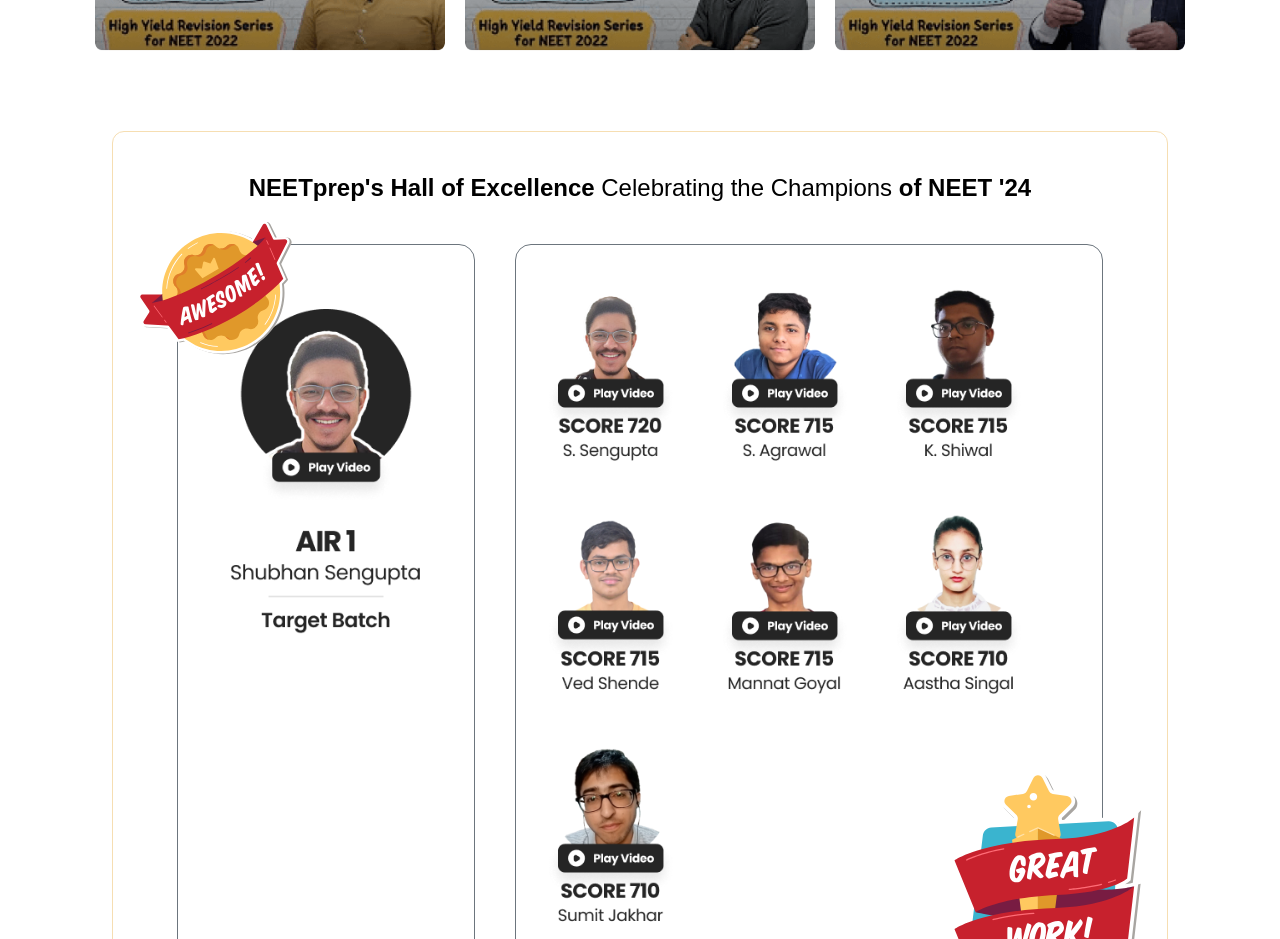
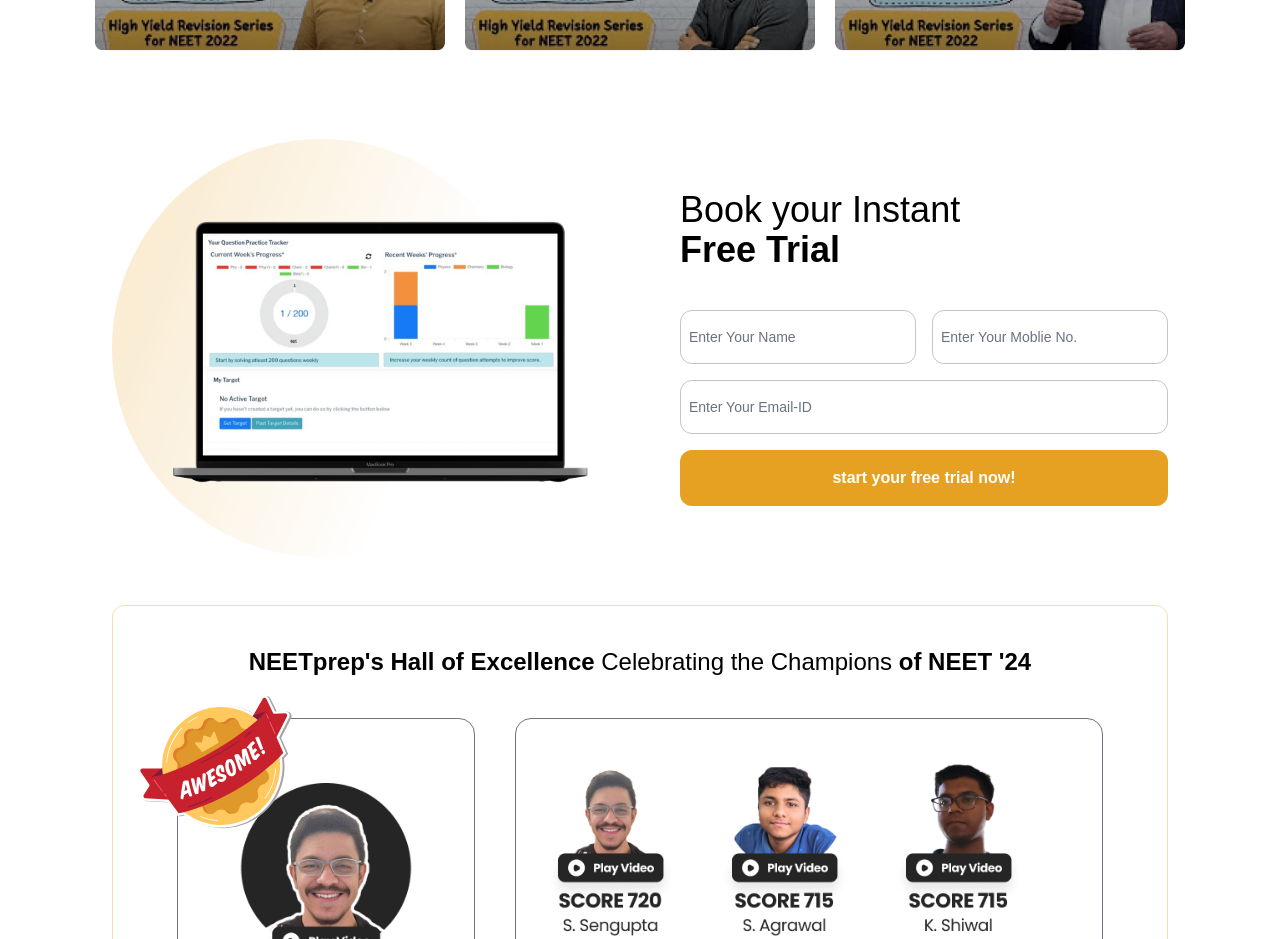
Before and after one commit to prashantsrana803/project1, a Next.js app: page / in a window 1280 px wide. Shown: the part 1100-2039 px from the top of the page. Built offline with nearby package versions, Linux system fonts and the light colour scheme.

Commit message:
free trial component done

```diff
--- /dev/null
+++ b/src/components/FreeTrial.tsx
@@ -0,0 +1,49 @@
+import Image from "next/image";
+import Laptop from "../../public/laptop-photo.png";
+import React from "react";
+
+const FreeTrial = () => {
+  return (
+    <div className="mx-28 my-12">
+      <div className="grid grid-cols-2 gap-20">
+        <div>
+          <Image src={Laptop} alt="laptop" width={546} height={468} />
+        </div>
+
+        <div className="flex flex-col justify-center">
+          <div>
+            <div className="font-extralight text-4xl">Book your Instant &nbsp;</div>
+            <div className="font-extrabold text-4xl pb-10">Free Trial</div>
+          </div>
+
+          <form className="flex flex-col">
+            <div className="grid grid-cols-2 gap-4">
+              <input
+                type="text"
+                className="border rounded-xl border-[#C5C5C5] mb-4 py-4 px-2 text-sm"
+                placeholder="Enter Your Name"
+              />
+              <input
+                type="phone"
+                className="border rounded-xl border-[#C5C5C5] mb-4 py-4 px-2 text-sm"
+                placeholder="Enter Your Moblie No."
+              />
+            </div>
+            <input
+              type="email"
+              className="border rounded-xl border-[#C5C5C5] mb-4 py-4 px-2 text-sm"
+              placeholder="Enter Your Email-ID"
+            />
+            <input
+              type="submit"
+              className="border-1 rounded-xl bg-[#E6A123] text-white font-bold py-4 px-4"
+              value="start your free trial now!"
+            />
+          </form>
+        </div>
+      </div>
+    </div>
+  );
+};
+
+export default FreeTrial;
--- a/src/components/HallofExcellence.tsx
+++ b/src/components/HallofExcellence.tsx
@@ -144,7 +144,7 @@ const HallofExcellence = () => {
                                 alt='awesome'
                                 height={200}
                                 width={192}
-                                className='absolute right-[-40px] bottom-[-15px]'
+                                className='absolute right-[-30px] bottom-[-15px]'
                             />
                     </div>
             </div>
--- a/src/components/MediaCoverage.tsx
+++ b/src/components/MediaCoverage.tsx
@@ -40,7 +40,7 @@ const MediaCoverage = () => {
               alt="book"
               width={355}
               height={86}
-              className="absolute left-[3rem] lg:top-[146rem] lg:left-[20rem]"
+              className="absolute left-[4.5rem] lg:top-[150rem] lg:left-[21rem]"
             />
           </div>
         </div>
--- a/src/components/rough.tsx
+++ /dev/null
@@ -1,93 +0,0 @@
-import React from "react";
-
-const rough = () => {
-  return (
-
-      <div className="container mx-auto">
-        <div className="flex flex-wrap items-center">
-          {/* Left Column */}
-          <div className="md:w-1/2 px-4">
-            <div className=" bg-yellow-800 p-6 rounded-md">
-              <div className="flex">
-                <div className="xs:w-1/3 lg:w-2/3">
-                  <h3 className="text-white font-bold">
-                    2500+ NEET selections
-                  </h3>
-                  <p className="text-white">
-                    Highest number of <br /> selections in government <br />{" "}
-                    medical colleges across <br /> India from an online <br />{" "}
-                    teaching platform
-                  </p>
-                </div>
-              </div>
-            </div>
-
-            <div className="flex mt-6 space-x-4">
-              {/* First box */}
-              <div className="md:w-1/2 w-1/2">
-                <div className=" bg-purple-600 p-4 rounded-md">
-                  <div className=" mb-4">
-                    <img
-                      src=""
-                      alt="Open Book"
-                    />
-                  </div>
-                  <h3 className="text-white font-bold">
-                    Customizable tests available for all 97 chapters
-                  </h3>
-                </div>
-              </div>
-
-              {/* Second box */}
-              <div className="md:w-1/2 w-1/2 ps-0">
-                <div className=" bg-blue-800 p-4 rounded-md">
-                  <div className=" mb-4 text-white">#1</div>
-                  <h3 className="text-white font-bold">
-                    Player in exclusive NEET preparation since 2016
-                  </h3>
-                </div>
-              </div>
-            </div>
-          </div>
-
-          {/* Right Column */}
-          <div className="md:w-1/2 px-4">
-            <div className="h-96 bg-green-600 p-6 rounded-md">
-              <div className="flex flex-wrap space-x-2 mb-4">
-                <a
-                  target="_blank"
-                  href=""
-                  className="news-logos-item"
-                >
-                  <img
-                    src=""
-                    alt="NDTV Logo"
-                    className="h-12"
-                  />
-                </a>
-                <a
-                  target="_blank"
-                  href=""
-                  className="news-logos-item"
-                >
-                  <img
-                    src=""
-                    alt="CNBC Logo"
-                    className="h-12"
-                  />
-                </a>
-                {/* Repeat for all logos */}
-              </div>
-              <h4 className="text-white font-bold">
-                <strong>NEETprep</strong> <br />
-                Media Coverage
-              </h4>
-            </div>
-          </div>
-        </div>
-      </div>
-
-  );
-};
-
-export default rough;
--- a/src/pages/index.tsx
+++ b/src/pages/index.tsx
@@ -1,5 +1,6 @@
 import CreditSection from "@/components/CreditSection";
 import MyFooter from "@/components/Footer";
+import FreeTrial from "@/components/FreeTrial";
 import HallofExcellence from "@/components/HallofExcellence";
 import HeaderTop from "@/components/HeaderTop";
 import MediaCoverage from "@/components/MediaCoverage";
@@ -17,6 +18,7 @@ export default function Home() {
     <Navbar />
     <WrapperSection/>
     <SneakPeak />
+    <FreeTrial />
     <HallofExcellence />
     <MediaCoverage />
     <CreditSection />
```
